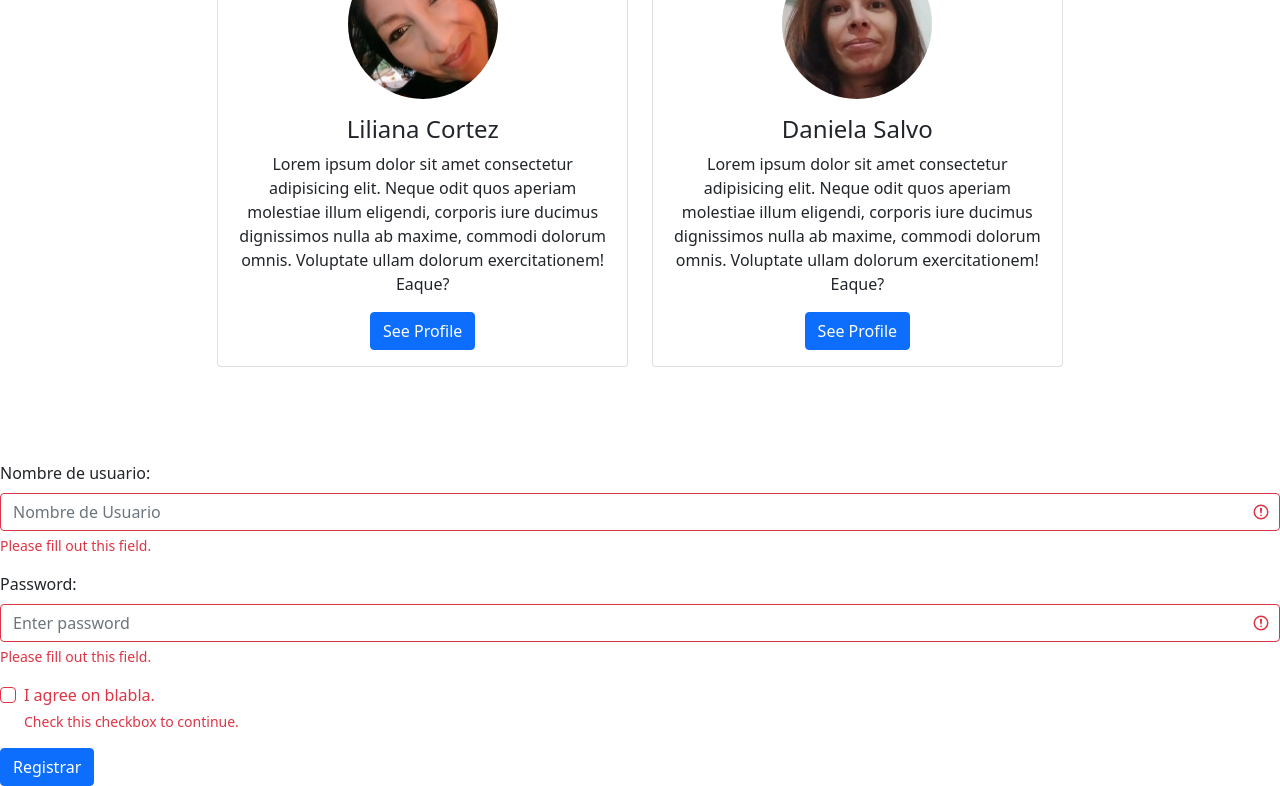
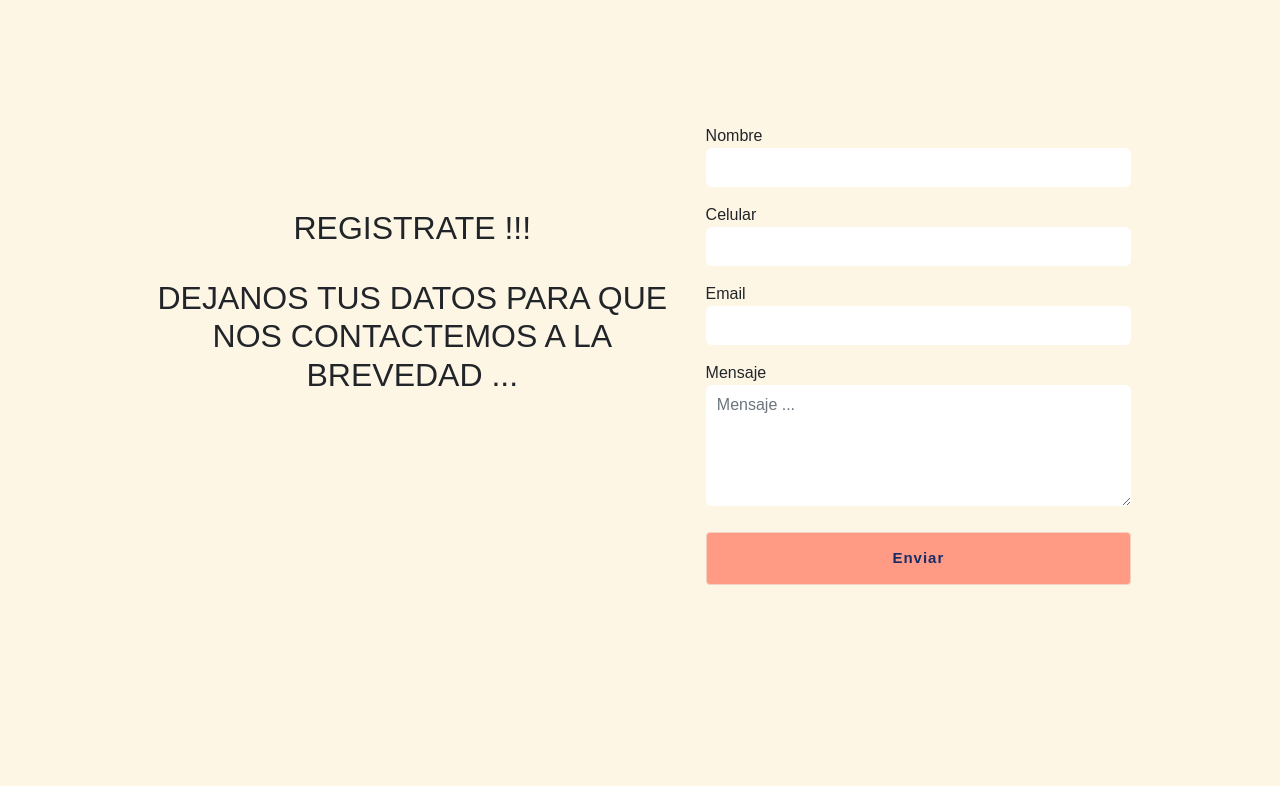
Before and after one commit to Lhyck/PracticaCinco-Cilsa, a website: page index.html in a window 1280 px wide. Shown: the part 1248-2034 px from the top of the page. After the commit the page ends 1933 px from the top, so only its background shows below. Drawn offline with nearby package versions, Linux system fonts and the light colour scheme.

Commit message:
Cambios finales

```diff
--- a/index.html
+++ b/index.html
@@ -4,26 +4,36 @@
     <meta charset="UTF-8">
     <meta name="viewport" content="width=device-width, initial-scale=1.0">
     <link href="https://cdn.jsdelivr.net/npm/bootstrap@5.0.2/dist/css/bootstrap.min.css" rel="stylesheet" integrity="sha384-EVSTQN3/azprG1Anm3QDgpJLIm9Nao0Yz1ztcQTwFspd3yD65VohhpuuCOmLASjC" crossorigin="anonymous">
+    <link href="https://cdn.jsdelivr.net/npm/bootstrap@5.2.0-beta1/dist/css/bootstrap.min.css" rel="stylesheet" integrity="sha384-0evHe/X+R7YkIZDRvuzKMRqM+OrBnVFBL6DOitfPri4tjfHxaWutUpFmBp4vmVor" crossorigin="anonymous">
+
     <link href="style.css" rel="stylesheet">
     <script src="https://cdn.jsdelivr.net/npm/bootstrap@5.0.2/dist/js/bootstrap.bundle.min.js" integrity="sha384-MrcW6ZMFYlzcLA8Nl+NtUVF0sA7MsXsP1UyJoMp4YLEuNSfAP+JcXn/tWtIaxVXM" crossorigin="anonymous"></script>
-    <title>Document</title>
+    <link rel="stylesheet" href="https://cdn.jsdelivr.net/npm/bootstrap-icons@1.8.3/font/bootstrap-icons.css">
+    <title>Tarjetas  en duplas</title>
 </head>
 <body>
     <header id="inicio">
-        <nav class="navbar navbar-expand-sm bg-light">
-            <div class="container-fluid">
-                <!-- Links -->
-                <ul class="navbar-nav">
+        <nav class="navbar navbar-expand-lg sticky-top">
+            <div class="container">
+
+                <button class="navbar-toggler" type="button" data-bs-toggle="collapse" data-bs-target="#navbarToggler" aria-controls="navbarToggler" aria-expanded="false" aria-label="Toggle navigation">
+            <span class="navbar-toggler-icon"></span>
+          </button>
+                <div class="collapse navbar-collapse justify-content-end" id="navbarToggler">
+                    <ul class="navbar-nav mb-2 mb-lg-0">
                         <li class="nav-item">
                             <a class="nav-link" href="#inicio">Inicio</a>
                         </li>
+                        <li class="nav-item">
                             <li class="nav-item">
                                 <a class="nav-link" href="#nosotras">Nosotras</a>
                             </li>
                             <li class="nav-item">
                                 <a class="nav-link" href="#contacto">Contacto</a>
                             </li>
+
                     </ul>
+                </div>
             </div>
         </nav>
         <div class="container">
@@ -31,31 +41,33 @@
             <div id="demo" class="carousel slide" data-bs-ride="carousel">
                 <!-- Indicators/dots -->
                 <div class="carousel-indicators">
-                    <button type="button" data-bs-target="#demo" data-bs-slide-to="0" class="active"></button>
+                    <button type="button" data-bs-target="#demo"  data-bs-slide-to="0" class="active"></button>
                     <button type="button" data-bs-target="#demo" data-bs-slide-to="1"></button>
                     <button type="button" data-bs-target="#demo" data-bs-slide-to="2"></button>
+                    <button type="button" data-bs-target="#demo" data-bs-slide-to="3"></button>
+                    <button type="button" data-bs-target="#demo" data-bs-slide-to="4"></button>
                 </div>
                 <!-- The slideshow/carousel -->
                 <div class="carousel-inner">
                     <div class="carousel-item active">
-                        <img src="./src/html5.png" class="d-block w-100" alt="HTML5">
+                        <img src="./src/html5.png" class="d-block w-100" height="550px" alt="HTML5">
                     </div>
                     <div class="carousel-item">
-                        <img src="./src/css.png" class="d-block w-100" alt="CSS">
+                        <img src="./src/css.png" class="d-block w-100" alt="CSS"height="550px">
                     </div>
                     <div class="carousel-item">
-                        <img src="./src/javascript.png" class="d-block w-100" alt="JavaScript">
+                        <img src="./src/javascript.png" class="d-block w-100" height="550px" alt="JavaScript">
                     </div>
                     <div class="carousel-item">
-                        <img src="./src/bootstrap.png" class="d-block w-100" alt="Bootstrap">
+                        <img src="./src/bootstrap.png" class="d-block w-100" height="550px" alt="Bootstrap">
                     </div>
                     <div class="carousel-item">
-                        <img src="./src/gitHub.png" class="d-block w-100" alt="GitHub">
+                        <img src="./src/gitHub.png" class="d-block w-100"  height="550px" alt="GitHub">
                     </div>
                 </div>
                 <!-- Left and right controls/icons -->
                 <button class="carousel-control-prev" type="button" data-bs-target="#demo" data-bs-slide="prev">
-                    <span class="carousel-control-prev-icon"></span>
+                    <span  class="carousel-control-prev-icon"></span>
                 </button>
                 <button class="carousel-control-next" type="button" data-bs-target="#demo" data-bs-slide="next">
                     <span class="carousel-control-next-icon"></span>
@@ -64,14 +76,20 @@
         </div>
     </header>
     <section id="nosotras" class="container">
+
+            <h2 class="title text-center mt-5 mb-5">Nuestro equipo</h2>
+            <p class="lead text-center mb-5">
+                Lorem ipsum dolor sit amet consecteturt dicta autem fugiat quod id. Dolor?</p>
+
             <div class="row justify-content-center">
                 <div class="col-md-6 col-lg-4 mb-4">
                     <div class="card text-center">
                         <img class="card-img-top rounded-circle" src="src/Imagen1.jpg" alt="Card image">
                         <div class="card-body">
                             <h4 class="card-title">Liliana Cortez</h4>
-                        <p class="card-text">Lorem ipsum dolor sit amet consectetur adipisicing elit. Neque odit quos aperiam molestiae illum eligendi, corporis iure ducimus dignissimos nulla ab maxime, commodi dolorum omnis. Voluptate ullam dolorum exercitationem! Eaque?</p>
-                        <a href="#" class="btn btn-primary">See Profile</a>
+                            <p class="card-text">Lorem ipsum dolor sit amet con
+                                 ducimus dignissimos nulla ab maxime, commodi dolorum omnis. Voluptate ullam dolorum exercitationem! Eaque?</p>
+                            <a href="#" class="btn btn-primary">Ver más</a>
                         </div>
                     </div>
                 </div>
@@ -80,35 +98,55 @@
                     <img class="card-img-top rounded-circle" src="src/img2.jpg"  alt="Card image">
                     <div class="card-body">
                         <h4 class="card-title">Daniela Salvo</h4>
-                      <p class="card-text">Lorem ipsum dolor sit amet consectetur adipisicing elit. Neque odit quos aperiam molestiae illum eligendi, corporis iure ducimus dignissimos nulla ab maxime, commodi dolorum omnis. Voluptate ullam dolorum exercitationem! Eaque?</p>
-                      <a href="#" class="btn btn-primary">See Profile</a>
+                        <p class="card-text">Lorem ipsum dolor sit amet con
+                            ducimus dignissimos nulla ab maxime, commodi dolorum omnis. Voluptate ullam dolorum exercitationem! Eaque?</p>
+                        <a href="#" class="btn btn-primary" >ver más</a>
+                    </div>
                 </div>
                 </div>
             </div>
 
     </section>
-    <footer id="contacto">
-        <form action="/action_page.php" class="was-validated">
-            <div class="mb-3 mt-3">
-                <label for="uname" class="form-label">Nombre de usuario:</label>
-                <input type="text" class="form-control" id="uname" placeholder="Nombre de Usuario" name="uname" required>
-                <div class="valid-feedback">Valid.</div>
-                <div class="invalid-feedback">Please fill out this field.</div>
+    <section id="contacto">
+
+        <div class="container container__form">
+            <div class="contact-form">
+                <form action="" id="form1">
+                    <div class="form-group">
+                        <label for="name">Nombre</label>
+                        <input class="form-control" type="text" id="nombre" required="">
+                        <div>
+
                         </div>
-            <div class="mb-3">
-                <label for="pwd" class="form-label">Password:</label>
-                <input type="password" class="form-control" id="pwd" placeholder="Enter password" name="pswd" required>
-                <div class="valid-feedback">Valid.</div>
-                <div class="invalid-feedback">Please fill out this field.</div>
                     </div>
-            <div class="form-check mb-3">
-                <input class="form-check-input" type="checkbox" id="myCheck" name="remember" required>
-                <label class="form-check-label" for="myCheck">I agree on blabla.</label>
-                <div class="valid-feedback">Valid.</div>
-                <div class="invalid-feedback">Check this checkbox to continue.</div>
+                    <div class="form-group">
+                        <label for="name">Celular</label>
+                        <input class="form-control" type="text" id="celular">
                     </div>
-            <button type="submit" class="btn btn-primary">Registrar</button>
+                    <div class="form-group">
+                        <label for="name">Email</label>
+                        <input class="form-control" type="email" id="email">
+                    </div>
+
+                    <div class="form-group">
+                        <label for="name">Mensaje</label>
+                        <textarea class="form-control" name="message" id="mensaje" cols="30" rows="4" placeholder="Mensaje ..."></textarea>
+                    </div>
+                    <button id="enviar" class="btn btn-light">Enviar</button>
                 </form>
+            </div>
+            <div class="contact-title">
+                <h2>REGISTRATE !!!</h2>
+                <br>
+                <h2>DEJANOS TUS DATOS PARA QUE NOS CONTACTEMOS A LA BREVEDAD ... </h2>
+            </div>
+            <br>
+            <br>
+            <br>
+
+        </div>
+    </section>
+
     </footer>
     <script src="https://cdn.jsdelivr.net/npm/@popperjs/core@2.9.2/dist/umd/popper.min.js" integrity="sha384-IQsoLXl5PILFhosVNubq5LC7Qb9DXgDA9i+tQ8Zj3iwWAwPtgFTxbJ8NT4GN1R8p" crossorigin="anonymous"></script>
     <script src="https://cdn.jsdelivr.net/npm/bootstrap@5.0.2/dist/js/bootstrap.min.js" integrity="sha384-cVKIPhGWiC2Al4u+LWgxfKTRIcfu0JTxR+EQDz/bgldoEyl4H0zUF0QKbrJ0EcQF" crossorigin="anonymous"></script>
--- a/style.css
+++ b/style.css
@@ -1,27 +1,31 @@
-
-
-* {
-    margin: 0;
-    padding: 0;
-    outline: 0;
-    box-sizing: border-box;
-    list-style: none;
-    text-decoration: none;
-}
+body {
+    font-family: 'Poppins', sans-serif;
+    background-color: #fef6e4;
+  }
 
 /* navbar */
+
+nav{
+    background-color: #f3d2c1;
+
+  }
 
 
 /* Carrusel  */
 div{
     align-items: center;
 }
-
-
+.carousel-control-next-icon{
+    background-color: #f3d2c1;
+}
+.carousel-indicators{
+    background-color: #f3d2c1;
+}
 /* Tarjetas */
 
 .card {
     margin-bottom: 30px;
+    background-color: #f3d2c1;
 }
 
 .card-img-top {
@@ -30,6 +34,23 @@ div{
     object-fit: cover;
     margin: auto;
     border-radius: 50%;
+}
+
+.btn {
+    background-color: #f582ae;
+    border-radius: 20px;
+    color: white;
+    font-weight: bold;
+    border: none;
+  }
+
+  .btn:hover {
+    background-color: #f582ae;
+    color: #172c66;
+    font-weight: bold;
+  }
+.title {
+    padding-top: 3px;
 }
 
 section{
@@ -45,3 +66,68 @@ section{
     display: block;
     margin: auto;
 }
+
+/* formulario */
+
+
+#contacto {
+    background:  #FF9B85;
+    padding: 90px 0px;
+    padding-top: 20px;
+
+
+}
+
+.container__form {
+    padding: 4rem;
+
+    height: 80vh;
+}
+
+.contact-form {
+    float: right;
+    width: 45%;
+    padding: 15px;
+}
+
+.contact-title {
+    float: left;
+    width: 55%;
+    padding-top: 100px;
+    text-align: center;
+}
+
+.form-group {
+    margin-bottom: 1rem;
+}
+
+.form-control {
+    width: 100%;
+    padding: 0.375rem 0.7rem;
+    font-size: 1rem;
+    line-height: 1.7;
+    border: none;
+}
+
+.btn {
+    font-size: 15px;
+    padding: 14px 23px;
+    cursor: pointer;
+    font-weight: bold;
+    letter-spacing: 1px;
+    border-radius: 4px;
+    margin-top: 10px;
+}
+
+.btn-light {
+    background: #FF9B85;
+    border: 1px solid #f3d2c1;
+    color: #172c66;
+    width: 100%;
+}
+
+.btn-light:hover {
+    background:  #f3d2c1;
+    border: 1px solid  #FF9B85;
+    color: #ffffff;
+}
```
Lines whose indentation alone changed are shown as unchanged.
